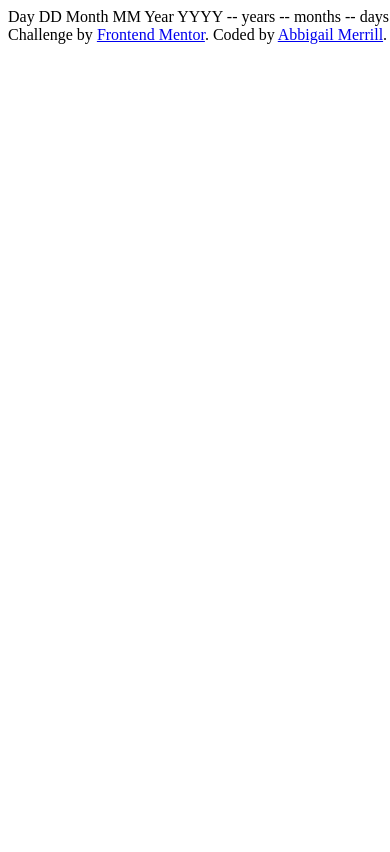
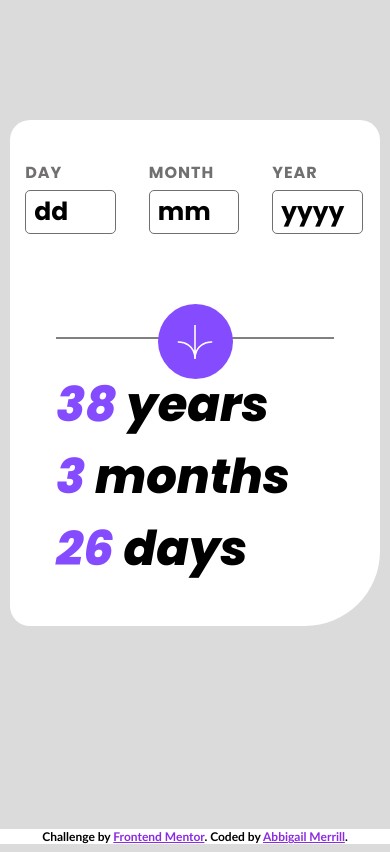
Before and after one commit to abbigailmerrill/projects, a website: page age-calculator-app-main/index.html in a window 390 px wide. Drawn offline with nearby package versions, Linux system fonts and the light colour scheme.

Commit message:
Updated design for mobile screens, began desktop

```diff
--- a/age-calculator-app-main/index.html
+++ b/age-calculator-app-main/index.html
@@ -4,27 +4,56 @@
   <meta charset="UTF-8">
   <meta name="viewport" content="width=device-width, initial-scale=1.0">
   <link rel="icon" type="image/png" sizes="32x32" href="./assets/images/favicon-32x32.png">
-  <title>Frontend Mentor | Age calculator app</title>
+  <title>Age calculator app | Abbi Merrill</title>
   <link rel="stylesheet" href="css/styles.css">
+  <link rel="preconnect" href="https://fonts.googleapis.com">
+  <link rel="preconnect" href="https://fonts.gstatic.com" crossorigin>
+  <link href="https://fonts.googleapis.com/css2?family=Poppins:ital,wght@0,700;1,400;1,800&display=swap" rel="stylesheet">
   </head>
 <body>
 
-  Day
-  DD
+  <!-- Styling for mobile first -->
 
-  Month
-  MM
+<div class="container" role="main">
+    <div class="inputcontainer">
+  <div>
+    <label for="day">Day</label>
+    <input class="dateInput" type="text" name="day" id="day" placeholder="dd" maxlength="2" type="number">
+  </div>
 
-  Year
-  YYYY
+  <div>
+    <label for="month">month</label>
+    <input class="dateInput" type="text" name="month" id="month" placeholder="mm" maxlength="2" type="number">
+  </div>
 
-  -- years
-  -- months
-  -- days
+  <div>
+    <label for="year">Year</label>
+    <input class="dateInput" type="text" name="year" id="year" placeholder="yyyy" maxlength="4" type="number">
+  </div>
+    </div>
 
-  <div class="attribution">
+    <div class="line"></div>
+    <div class="circle">
+      <img class="icon" src="images/icon-arrow.svg" alt="icon">
+    </div>
+
+    <div class="result">
+      <div class="yearVal"> <span class="number">38</span>  years</div>
+      <div class="monthVal"><span class="number">3</span> months</div>
+      <div class="dayVal"><span class="number">26</span> days</div>
+    </div>
+
+</div>
+
+<div class="attribution">
     Challenge by <a href="https://www.frontendmentor.io?ref=challenge" target="_blank">Frontend Mentor</a>.
-    Coded by <a href="#">Abbigail Merrill</a>.
-  </div>
+    Coded by <a target="_blank" href="https://github.com/abbigailmerrill">Abbigail Merrill</a>.
+</div>
+
+<!-- Add jQuery -->
+<script src="https://code.jquery.com/jquery-3.7.1.js"></script>
+<!-- Add personal js doc -->
+<script src="js/app.js"></script>
+
 </body>
 </html>
--- /dev/null
+++ b/age-calculator-app-main/js/app.js
@@ -0,0 +1,5 @@
+var inputs = jQuery(".dateInput");
+
+inputs.keyup(function(){
+    this.value = this.value.replace(/[^0-9\.]/g,'');
+});
--- /dev/null
+++ b/age-calculator-app-main/scss/desktop.scss
@@ -0,0 +1,4 @@
+// Adjust styling for desktop screens
+@media screen and (min-width: 850px){
+
+}
--- a/age-calculator-app-main/scss/main.scss
+++ b/age-calculator-app-main/scss/main.scss
@@ -1,4 +1,49 @@
+// base resets
 html, body{
     height: 100%;
     width: 100%;
+    margin: 0;
+    padding: 0;
 }
+
+body{
+    background-color:hsl(0, 0%, 86%);
+    display:flex;
+    align-items: center;
+    justify-content: space-around;
+    flex-direction: column;
+}
+
+// container sizing
+.container{
+    height: 60%;
+    width: 95%;
+    background-color: white;
+    border-radius: 20px 20px 75px 20px;
+    margin-bottom: 25%;
+}
+
+// Edits the attribution settings
+.attribution{
+    width: 100%;
+    position: fixed;
+    bottom: 0;
+    left: 0;
+    font-family:'Gill Sans', 'Gill Sans MT', Calibri, 'Trebuchet MS', sans-serif;
+    font-weight: bold;
+    font-size: 12px;
+    text-align: center;
+    background-color: white;
+}
+
+.attribution a{
+    color: blueviolet;
+}
+
+.attribution a:active{
+    color:rgb(102, 32, 168);
+}
+
+.attribution a:visited{
+    color: darkmagenta;
+}
--- /dev/null
+++ b/age-calculator-app-main/scss/mobile.scss
@@ -0,0 +1,91 @@
+.inputcontainer{
+    width: 100%;
+    height: 35%;
+    display: flex;
+    align-items: center;
+    justify-content: space-around;
+    margin-top: 40px;
+}
+
+.inputcontainer div{
+    width: 25%;
+    height: 100%;
+    display: flex;
+    justify-content: flex-start;
+    align-items: flex-start;
+    flex-direction: column;
+    margin : 0 auto;
+}
+
+.dateInput::placeholder {
+    color: black;
+}
+
+.dateInput{
+    width: 85%;
+    height: 40px;
+    outline: none !important;
+    border-radius: 5px;
+    border: 1px solid hsl(0, 1%, 44%);
+    padding-left: 8px;
+    font-family: 'Poppins', sans-serif;
+    font-size: 25px;
+}
+
+.inputcontainer label{
+    font-family: 'Poppins', sans-serif;
+    color: hsl(0, 1%, 44%);
+    margin-bottom: 5px;
+    text-transform: uppercase;
+    letter-spacing: 1px;
+}
+
+.dateInput:focus{
+    border-color: hsl(259, 100%, 65%);
+    outline: none !important;
+}
+
+.line{
+    width: 75%;
+    height: 2px;
+    background-color: gray;
+    margin: 0 auto;
+}
+
+.circle{
+    height: 75px;
+    width: 75px;
+    border-radius: 100%;
+    background-color: hsl(259, 100%, 65%);
+    margin: -35px auto;
+    display: flex;
+    align-items: center;
+    justify-content: center;
+}
+
+.icon{
+    height: 45%;
+}
+
+.result{
+    height: auto;
+    width: 100%;
+    display: flex;
+    align-items: flex-start;
+    justify-content: flex-start;
+    flex-direction: column;
+    margin-top: 25px;
+}
+
+.result div{
+    font-family: 'Poppins', sans-serif;
+    font-style: italic;
+    font-weight: 700;
+    font-size: 3em;
+    width: 75%;
+    margin: 0 auto;
+}
+
+.number{
+    color: hsl(259, 100%, 65%);
+}
--- a/age-calculator-app-main/scss/styles.scss
+++ b/age-calculator-app-main/scss/styles.scss
@@ -1 +1,3 @@
 @use 'main.scss';
+@use 'mobile.scss';
+@use 'desktop.scss';
```
Also changed, not shown: age-calculator-app-main/css/styles.css, age-calculator-app-main/images/favicon-32x32.png (renamed from age-calculator-app-main/assets/images/favicon-32x32.png), age-calculator-app-main/images/icon-arrow.svg (renamed from age-calculator-app-main/assets/images/icon-arrow.svg), 1 other file.
